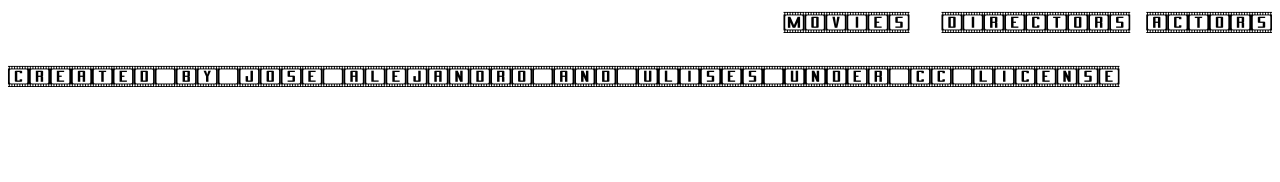
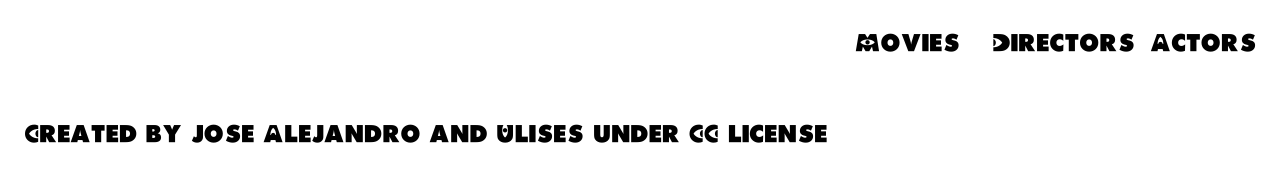
Before and after one commit to fdezcaminero/capstone2, a website built with webpack: page src/template.html in a window 1280 px wide. Built offline with nearby package versions, Linux system fonts and the light colour scheme; no server answers.

Commit message:
Change font family

```diff
--- a/src/styles.css
+++ b/src/styles.css
@@ -1,21 +1,24 @@
 @font-face {
   font-family: cinema;
-  src: url(./assets/cinema_st.ttf);
+  src: url(./assets/Monster\ AG.ttf);
 }
+
 
 .headerStyles {
   display: flex;
   justify-content: flex-end;
   gap: 1rem;
   font-family: cinema, sans-serif;
-  font-size: 25px;
+  font-size: 35px;
+  padding: 1rem;
 }
 
 .footerStyles {
   display: flex;
   flex-direction: column;
   font-family: cinema, sans-serif;
-  font-size: 25px;
+  font-size: 35px;
+  padding: 1rem;
 }
 
 .tvClass {
```
Also changed, not shown: src/assets/DrawingNature.ttf (added), src/assets/Monster AG.ttf (added).
